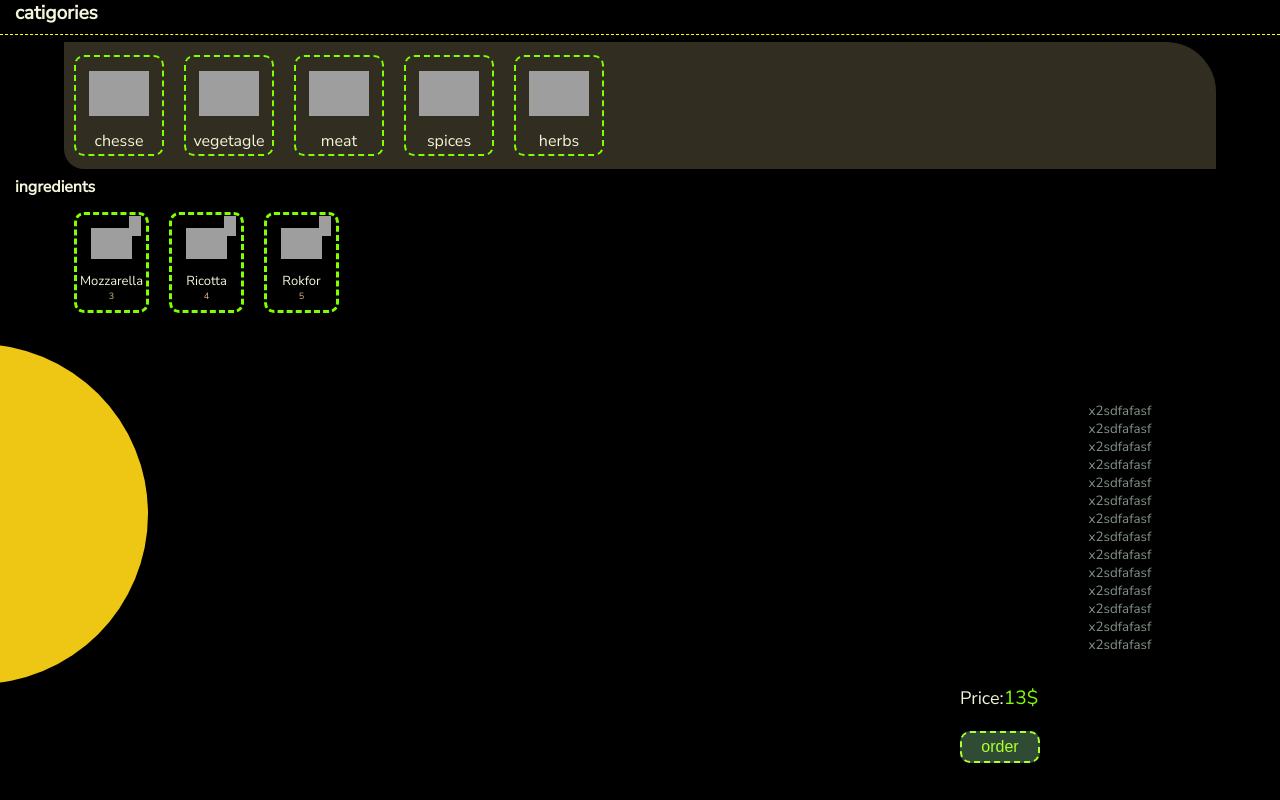
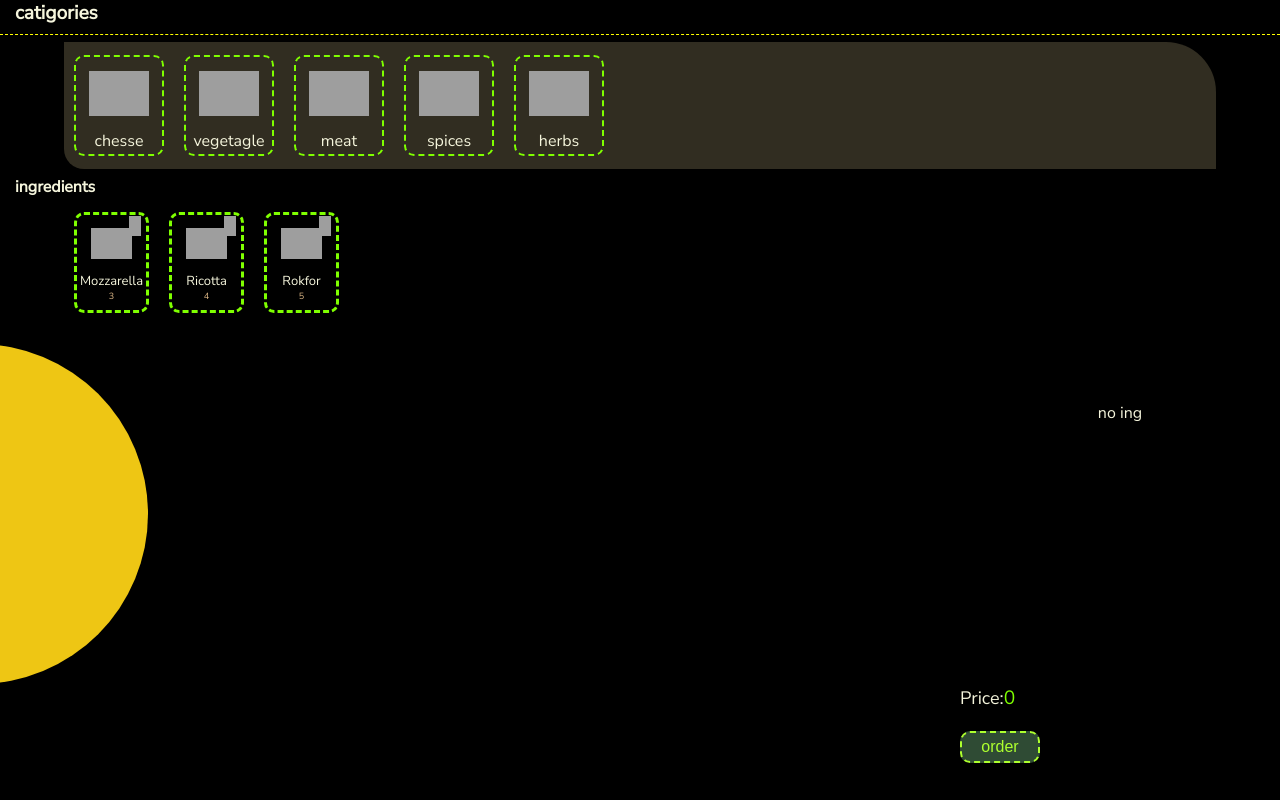
Before and after one commit to seda1094/pizza-factory, a React (Create React App) app: page /pizzaBuilder in a window 1280 px wide. Built offline with nearby package versions, Linux system fonts and the light colour scheme; grey boxes are pictures that could not be loaded.

Commit message:
react changes -- list and price,,todo price blockessss

```diff
--- a/src/containers/pizzaBuilder/PizzaBuilder.css
+++ b/src/containers/pizzaBuilder/PizzaBuilder.css
@@ -74,27 +74,6 @@
     color: springgreen;
 
 }
-.section_pizza .main_pizza_block .order_block .order_block_list{
-    width: 100% !important;
-    height: 53% !important;
-    display: flex;
-    justify-content: center;
-    overflow-y: auto;
-
-
-}
-
-.section_pizza .main_pizza_block .order_block .order_block_list ul{
-    height: auto !important;
-    width: 80% !important;
-}
-.section_pizza .main_pizza_block .order_block .order_block_list ul li{
-    height: auto !important;
-    overflow: auto;
-    font-size: smaller;
-    text-align: center;
-    color: rgba(219, 244, 223, 0.6);
-}
 
 .section_pizza .main_pizza_block .order_block .order_block_price{
     width: 100% !important;
--- a/src/containers/pizzaBuilder/PizzaBuilder.js
+++ b/src/containers/pizzaBuilder/PizzaBuilder.js
@@ -3,6 +3,10 @@ import './PizzaBuilder.css';
 import Categories from './categories/categories/categories';
 import Ingredients from './ingredients/ingredients/ingredients';
 import Pizza from './pizza/pizza';
+import PizzaIngsList from './pizza/pizzaIngsList/pizzaIngsList';
+import Order from './order/order';
+
+
 
 class PizzaBulder extends Component {
   constructor(props) {
@@ -34,7 +38,6 @@ class PizzaBulder extends Component {
               logo: 'https://menstrual-cycle-calculator.com/wp-content/uploads/2018/05/swiss-cheese-min.png',
               imgOnPizza: 'https://i.ibb.co/Q694kgb/Drawing-1.png',
               count: 1
-
             },
             {
               id: '3',
@@ -43,7 +46,6 @@ class PizzaBulder extends Component {
               logo: 'https://clipartart.com/images/blue-cheese-clipart-1.png',
               imgOnPizza: 'https://i.ibb.co/Q694kgb/Drawing-1.png',
               count: 1
-
             }
           ]
         },
@@ -239,36 +241,57 @@ class PizzaBulder extends Component {
             ingName: 'Mozzarella',
             price: 3,
             logo: 'https://sc01.alicdn.com/kf/UT8t9sSXwdXXXcUQpbXM.png',
-            imgOnPizza: 'https://i.ibb.co/BL6zXZh/Drawing-5.png'
+            imgOnPizza: 'https://i.ibb.co/BL6zXZh/Drawing-5.png',
+            count: 1
           },
           {
             id: '2',
             ingName: 'Ricotta',
             price: 4,
             logo: 'https://menstrual-cycle-calculator.com/wp-content/uploads/2018/05/swiss-cheese-min.png',
-            imgOnPizza: 'https://i.ibb.co/Q694kgb/Drawing-1.png'
+            imgOnPizza: 'https://i.ibb.co/Q694kgb/Drawing-1.png',
+            count: 1
           },
           {
             id: '3',
             ingName: 'Rokfor',
             price: 5,
             logo: 'https://clipartart.com/images/blue-cheese-clipart-1.png',
-            imgOnPizza: 'https://i.ibb.co/Q694kgb/Drawing-1.png'
+            imgOnPizza: 'https://i.ibb.co/Q694kgb/Drawing-1.png',
+            count: 1
           }
         ]
       },
-      ingsOfPizza: []
+      ingsOfPizza: [],
+      totalPrice: 0
     }
   }
-
+//TODO: selectedCat[0] problem
   selectCat = (id) => {
     const selectedCat = this.state.categories.filter(cat => cat.id === id)
     this.setState((prev) => ({ ...prev, selectedCatIngs: selectedCat[0] }))
   }
 
   setIngsOfPizza = (ingredient) => {
-    this.setState((prev) => ({ ...prev, ingsOfPizza: [...prev.ingsOfPizza, ingredient] }))
-    //stugel ete arden ka county avelacnel
+
+    const newingsOfPizza = this.state.ingsOfPizza.concat()
+    const indexIng = this.state.ingsOfPizza.findIndex((ing) => ing === ingredient)
+
+    if(indexIng < 0){
+      this.setState((prev) => ({ ...prev, ingsOfPizza: [...prev.ingsOfPizza, ingredient] }))
+    }
+    else{
+      newingsOfPizza[indexIng].count += 1
+      this.setState((prev) => ({ ...prev, ingsOfPizza: newingsOfPizza }))
+    }
+    console.log(this.state.ingsOfPizza);
+
+  }
+
+  setPrice = (ingPrice) => {
+    const total = ingPrice + this.state.totalPrice
+    this.setState((prev) =>
+    ({ ...prev, totalPrice: total}))
   }
 
   render() {
@@ -276,7 +299,10 @@ class PizzaBulder extends Component {
       <div className="main_block">
         <div className="section section_options">
           <Categories categories={this.state.categories} selectCat={this.selectCat} />
-          <Ingredients selectedCatIngs={this.state.selectedCatIngs} setStateOfPizza={this.setIngsOfPizza} />
+          <Ingredients
+          selectedCatIngs={this.state.selectedCatIngs}
+          setStateOfPizza={this.setIngsOfPizza}
+          setPrice={this.setPrice}/>
         </div>
         <div className="section section_pizza">
           <div className="main_pizza_block">
@@ -285,32 +311,8 @@ class PizzaBulder extends Component {
               <div className="addBlock">
                 {/* <h3>Your<br/>orders!</h3> */}
               </div>
-              <div className="order_block_list">
-                <ul>
-                  <li><span>x2</span>sdfafasf</li>
-                  <li><span>x2</span>sdfafasf</li>
-                  <li><span>x2</span>sdfafasf</li>
-                  <li><span>x2</span>sdfafasf</li>
-                  <li><span>x2</span>sdfafasf</li>
-                  <li><span>x2</span>sdfafasf</li>
-                  <li><span>x2</span>sdfafasf</li>
-                  <li><span>x2</span>sdfafasf</li>
-                  <li><span>x2</span>sdfafasf</li>
-                  <li><span>x2</span>sdfafasf</li>
-                  <li><span>x2</span>sdfafasf</li>
-                  <li><span>x2</span>sdfafasf</li>
-                  <li><span>x2</span>sdfafasf</li>
-                  <li><span>x2</span>sdfafasf</li>
-                  <li><span>x2</span>sdfafasf</li>
-                  <li><span>x2</span>sdfafasf</li>
-                </ul>
-              </div>
-              <div className="order_block_price">
-               <div>
-                  <p><span className="boldPrice">Price:</span><span className="price">13$</span></p>
-                  <button>order</button>
-               </div>
-              </div>
+              <PizzaIngsList ingsOfPizza={this.state.ingsOfPizza}/>
+              <Order totalPrice={this.state.totalPrice}/>
             </div>
           </div>
         </div>
--- a/src/containers/pizzaBuilder/ingredients/ingredientItem/ingredientItem.js
+++ b/src/containers/pizzaBuilder/ingredients/ingredientItem/ingredientItem.js
@@ -1,22 +1,25 @@
 import React from 'react';
 import './ingredientItem.css';
 
-const IngredientItem = ({ings, setStateOfPizza}) => {
-    function blbl() {
-        console.log("bblblb");
+const IngredientItem = ({ings, setStateOfPizza, setPrice}) => {
+    console.log("Hello");
 
+    function selectIngredient() {
+        setStateOfPizza(ings)
+        setPrice(ings.price)
     }
     return (
         <div className="ing_item_block">
             <div className="ing_image">
-                <img src={ings.logo} alt="" onClick = {()=>setStateOfPizza(ings)}/>
-                <div className="close" onClick = {blbl}>
+                {/* Resolve x-out from clickable zone */}
+                <img src={ings.logo} alt="" onClick = {selectIngredient}/>
+                <div className="close">
                     {/* TODO connect from assets */}
                     <img src="https://image.flaticon.com/icons/svg/1828/1828665.svg" alt=""/>
                 </div>
             </div>
 
-            <div className="ing_label" onClick = {()=>setStateOfPizza(ings)}>
+            <div className="ing_label" onClick = {selectIngredient}>
                 <p className="label">{ings.ingName}</p>
                 <p className="price">{ings.price}</p>
             </div>
--- a/src/containers/pizzaBuilder/ingredients/ingredients/ingredients.js
+++ b/src/containers/pizzaBuilder/ingredients/ingredients/ingredients.js
@@ -5,7 +5,7 @@ import IngredientItem from '../ingredientItem/ingredientItem';
 const Ingredients = (props) => {
     // console.log(props.selectedCatIngs);
     // let y = selectedCatIngs[0].ingredients
-    // console.log(y);
+    console.log(props);
 
     return (
         <div className="row row_ings">
@@ -18,9 +18,16 @@ const Ingredients = (props) => {
                         <div className="ing_block">
                             <div className="add_div">
                                 {
-                                  props.selectedCatIngs.length !== 0 ? props.selectedCatIngs.ingredients.map(ings=><IngredientItem key={ings.id} ings={ings} setStateOfPizza={props.setStateOfPizza}/>) : <h1>nooo</h1>
+                                    props.selectedCatIngs.length !== 0 ?
+                                    props.selectedCatIngs.ingredients.map(ings =>
+                                    <IngredientItem
+                                    setPrice={props.setPrice}
+                                    key={ings.id}
+                                    ings={ings}
+                                    setStateOfPizza={props.setStateOfPizza}
+                                    />)
+                                    : <h1>nooo</h1>
                                 }
-
                             </div>
                         </div>
                     </div>
--- /dev/null
+++ b/src/containers/pizzaBuilder/order/order.js
@@ -0,0 +1,13 @@
+import React from 'react';
+const Order = ({totalPrice}) => {
+    return (
+        <div className="order_block_price">
+            <div>
+                <p><span className="boldPrice">Price:</span><span className="price">{totalPrice}</span></p>
+                <button>order</button>
+            </div>
+        </div>
+    );
+}
+
+export default Order;
--- /dev/null
+++ b/src/containers/pizzaBuilder/pizza/pizzaIngsList/pizzaIngsList.css
@@ -0,0 +1,20 @@
+.section_pizza .main_pizza_block .order_block .order_block_list{
+    width: 100% !important;
+    height: 53% !important;
+    display: flex;
+    justify-content: center;
+    overflow-y: auto;
+    overflow-x: auto;
+}
+
+.section_pizza .main_pizza_block .order_block .order_block_list ul{
+    height: auto !important;
+    /* width: 80% !important; */
+}
+.section_pizza .main_pizza_block .order_block .order_block_list ul li{
+    height: auto !important;
+    overflow: auto;
+    font-size: smaller;
+    /* text-align: center; */
+    color: rgba(219, 244, 223, 0.6);
+}
--- /dev/null
+++ b/src/containers/pizzaBuilder/pizza/pizzaIngsList/pizzaIngsList.js
@@ -0,0 +1,17 @@
+import React from 'react';
+import './pizzaIngsList.css';
+
+
+const PizzaIngsList = ({ingsOfPizza}) => {
+    return (
+        <div className="order_block_list">
+                <ul>
+                    {
+                        ingsOfPizza.length ? ingsOfPizza.map(ing => <li><span>x{ing.count} </span>{ing.ingName}</li>) : <p>no ing</p>
+                    }
+                </ul>
+              </div>
+     );
+}
+
+export default PizzaIngsList;
```
Also changed, not shown: src/containers/pizzaBuilder/order/order.css (added).
